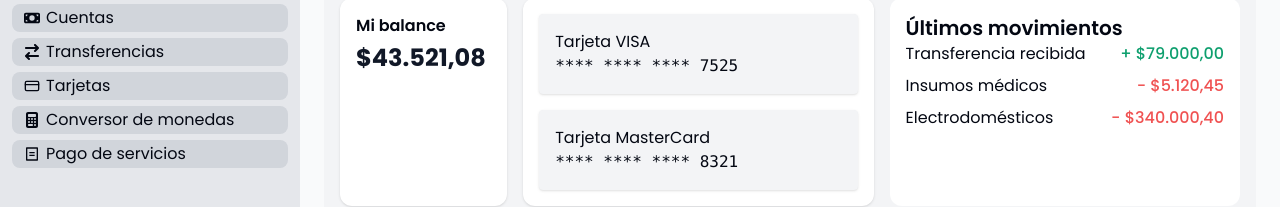
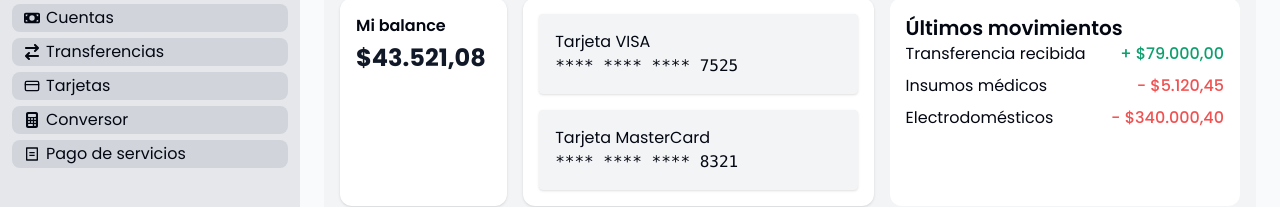
Before and after one commit to maxivecchio/itbank-sprint3, a Next.js app: page / in a window 1280 px wide. Shown: the part 98-305 px from the top of the page. Built offline with nearby package versions, Linux system fonts and the light colour scheme; no server answers.

Commit message:
https://itbank-nextjs.moveup.digital/

```diff
--- a/src/components/shared/sidebar.jsx
+++ b/src/components/shared/sidebar.jsx
@@ -46,8 +46,8 @@ const Sidebar = ({sidebarOpen, setSidebarOpen}) => {
             icon: <LuCreditCard />,
         },
         {
-            name: "Conversor de monedas",
-            url: "/conversor-de-monedas",
+            name: "Conversor",
+            url: "/conversor",
             icon: <FaCalculator/>,
         },
         {
```
Also changed, not shown: src/app/conversor/page.jsx (renamed from src/app/conversor-de-monedas/page.jsx).
